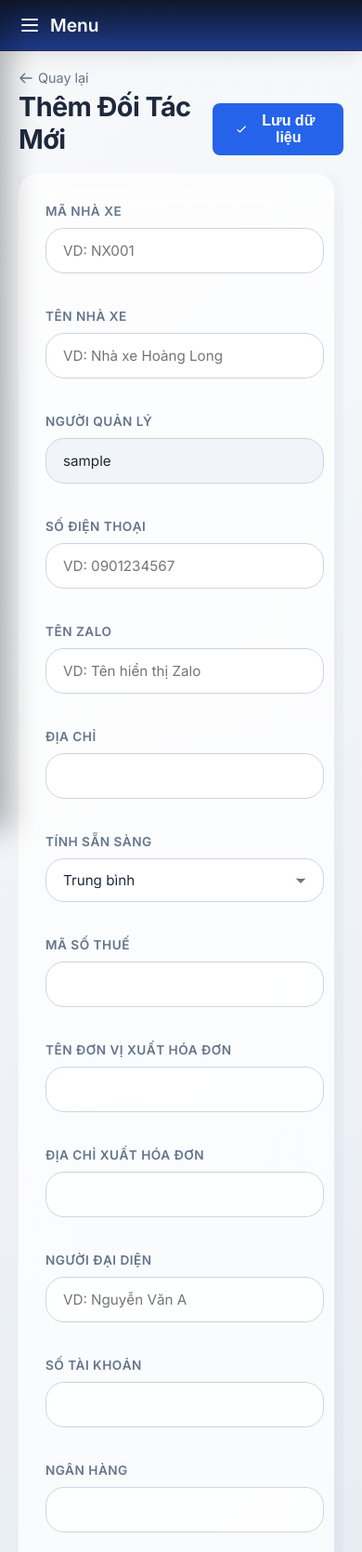
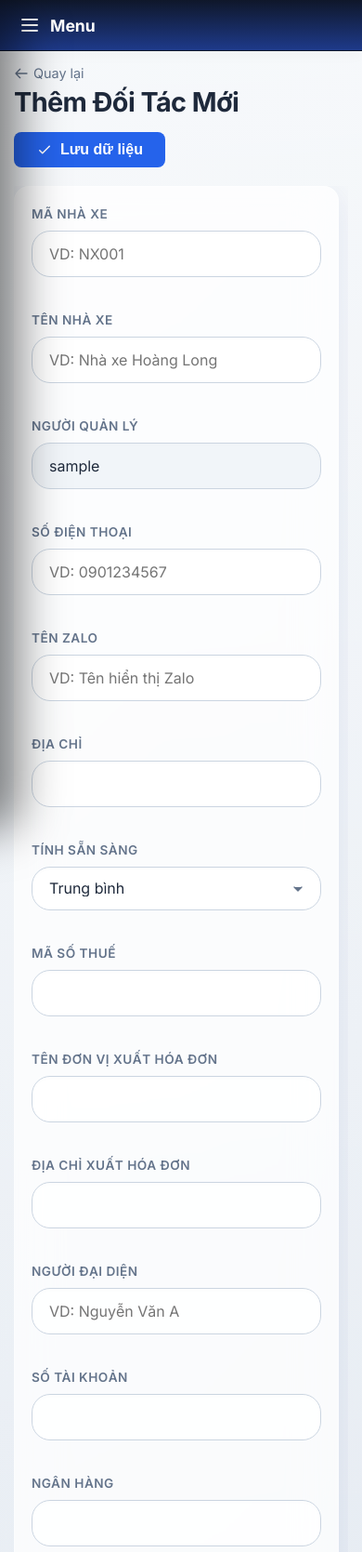
Before and after one commit to Tuinagaf/NPV_QLYGIA, a Django app: page /partners/create/ in a window 390 px wide; the page is wider, and only the part inside the window is pictured. Shown: the top 1669 px of that part at 93% size. Run offline with Django 5.2, Linux system fonts and the light colour scheme; the visitor is signed in with stand-in values (Sample User, id 1); data that the repository does not hold is empty; some libraries are stand-ins or nearby versions.

Commit message:
Implement global premium responsive design for all pages

```diff
--- a/core/static/core/css/main.css
+++ b/core/static/core/css/main.css
@@ -364,24 +364,33 @@
        padding: 15px 20px;
        text-align: left;
        font-size: 1.2rem;
+       font-size: 1.1rem;
        cursor: pointer;
        font-family: 'Inter', sans-serif;
-       font-weight: 600;
+       font-weight: 700;
        align-items: center;
        gap: 10px;
-       border-bottom: 1px solid rgba(255,255,255,0.1);
-       box-shadow: var(--shadow-md);
+       border-bottom: 1px solid rgba(0,0,0,0.05);
+       box-shadow: 0 4px 15px rgba(0,0,0,0.03);
    }
 
    .sidebar-overlay {
        display: none;
        position: fixed;
        inset: 0;
-       background: rgba(15, 23, 42, 0.6);
+       background: rgba(15, 23, 42, 0.4);
        z-index: 90;
-       backdrop-filter: blur(6px);
+       backdrop-filter: blur(8px);
+       -webkit-backdrop-filter: blur(8px);
        opacity: 0;
        transition: opacity 0.4s ease;
+   }
+
+   /* Global Responsive Layout Fixes */
+   @media (max-width: 1024px) {
+       .filter-grid {
+           grid-template-columns: repeat(3, 1fr) !important;
+       }
    }
 
    @media (max-width: 768px) {
@@ -394,10 +403,11 @@
            position: fixed;
            top: 0; left: 0;
            height: 100vh;
-           width: 300px;
+           width: 320px;
            transform: translateX(-100%);
            padding: 24px;
-           box-shadow: 10px 0 30px rgba(0,0,0,0.3);
+           box-shadow: 20px 0 50px rgba(0,0,0,0.5);
+           border-radius: 0 24px 24px 0;
        }
        .sidebar.active {
            transform: translateX(0);
@@ -413,16 +423,52 @@
            z-index: 80;
        }
        .main-content {
-           padding: 20px;
+           padding: 15px;
            height: auto;
            overflow: visible;
        }
-       .glass-card, [style*="overflow-y: auto"] {
+       .glass-card {
+           padding: 18px !important;
+           border-radius: 16px !important;
+       }
+
+       /* Aggressive layout un-breaking for mobile */
+       div[style*="justify-content: space-between"] {
+           flex-direction: column !important;
+           align-items: flex-start !important;
+           gap: 15px !important;
+           height: auto !important;
+       }
+       div[style*="display: flex"][style*="flex-wrap: wrap"],
+       div[style*="justify-content: flex-end"] {
+           justify-content: flex-start !important;
+           width: 100%;
+       }
+
+       .filter-grid {
+           grid-template-columns: 1fr !important;
+       }
+       .filter-grid > div {
+           width: 100% !important;
+       }
+       .filter-grid .btn-primary {
+           width: 100%;
+           margin-top: 10px;
+       }
+
+       /* Aggressive Horizontal Scroll for all container tables */
+       .glass-card, [style*="overflow-y: auto"], [style*="overflow: hidden"] {
            overflow-x: auto !important;
+           -webkit-overflow-scrolling: touch;
        }
-       table { min-width: 800px !important; }
+       table {
+           min-width: 900px !important;
+       }
+
+       input.form-control, select.form-control {
+           font-size: 16px !important; /* Prevents iOS auto-zoom */
+       }
    }
-
 
    select.form-control {
        appearance: none;
--- a/core/templates/core/base.html
+++ b/core/templates/core/base.html
@@ -5,7 +5,7 @@
     <meta charset="UTF-8">
     <meta name="viewport" content="width=device-width, initial-scale=1.0">
     <title>NPV Group - Quản Lý Giá & Đối Tác</title>
-    <link rel="stylesheet" href="{% static 'core/css/main.css' %}?v=1.2">
+    <link rel="stylesheet" href="{% static 'core/css/main.css' %}?v=1.3">
     <script src="https://code.jquery.com/jquery-3.6.0.min.js"></script>
     <link href="https://cdn.jsdelivr.net/npm/select2@4.1.0-rc.0/dist/css/select2.min.css" rel="stylesheet" />
     <script src="https://cdn.jsdelivr.net/npm/select2@4.1.0-rc.0/dist/js/select2.min.js"></script>
```
